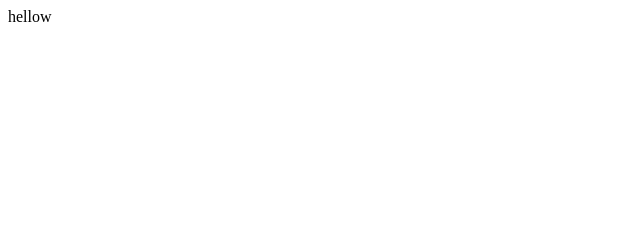
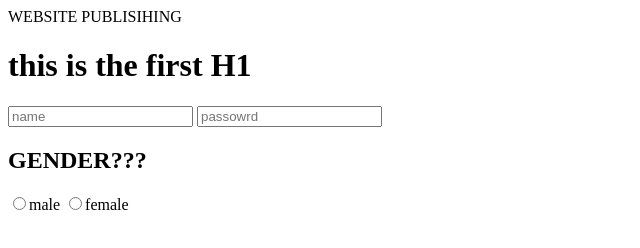
Before and after one commit to Teja-github1/Teja-github1.github.io, a plain HTML site: page test.html in a window 1280 px wide. Shown: the whole page, without its empty margins (0-640 px from the left). Drawn offline with Linux system fonts and the light colour scheme.

Commit message:
Update test.html
change code

```diff
--- a/test.html
+++ b/test.html
@@ -1 +1,16 @@
-hellow
+<!DOCTYPE html>
+<html lang="en">
+    <head>WEBSITE PUBLISIHING</head>
+    <body>
+        <h1>this is the first H1</h1>
+        <form>
+            <div>
+                <input name="name" type="text" placeholder="name">
+                <input name="name" type="password" placeholder="passowrd">
+                <h2>GENDER???</h2>
+                <input name="name" type="radio" placeholder="gender">male
+                <input name="name" type="radio" placeholder="gender">female
+            </div>
+        </form>
+    </body>
+</html>
```
